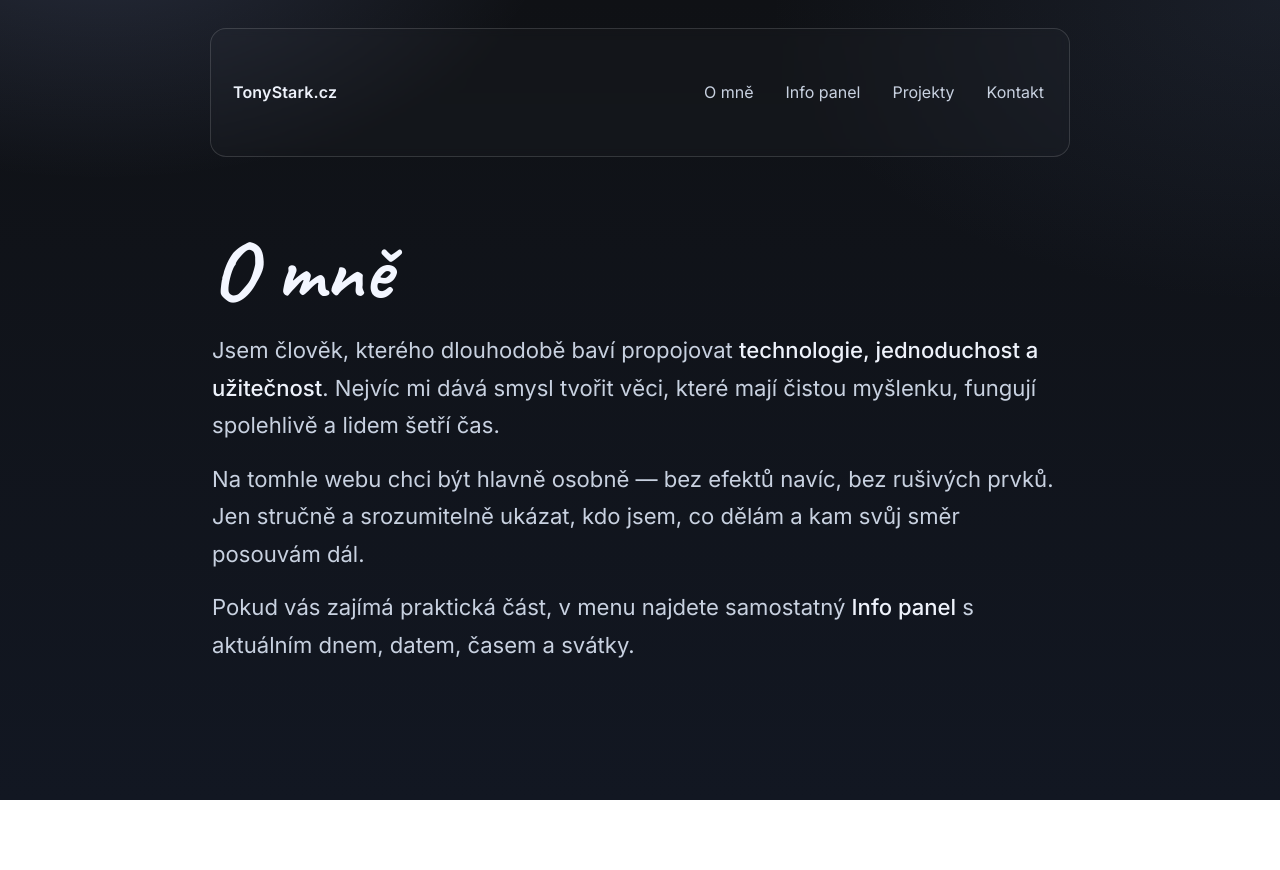
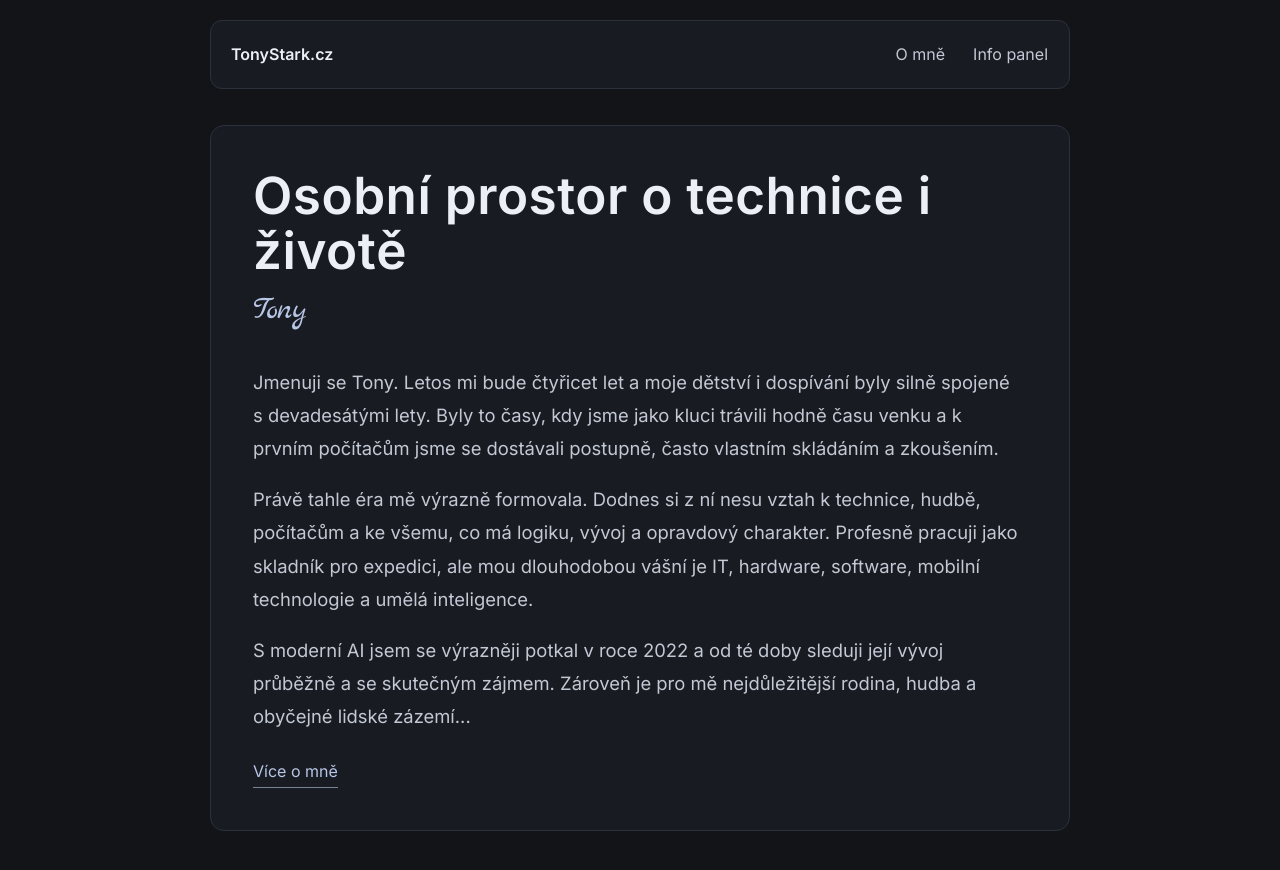
Before and after one commit to TonyStark-collab/tonystark.cz, a plain HTML site: page index.html in a window 1280 px wide. Before the commit the page ends 800 px from the top, so only its background shows below. Drawn offline with Linux system fonts and the light colour scheme.

Commit message:
Redesign webu do minimalistické struktury s oddělenou stránkou O mně

```diff
--- a/index.html
+++ b/index.html
@@ -3,126 +3,132 @@
 <head>
   <meta charset="UTF-8" />
   <meta name="viewport" content="width=device-width, initial-scale=1.0" />
-  <title>TonyStark.cz | O mně</title>
-  <meta name="description" content="Osobní stránka TonyStark.cz — stručně a lidsky o mně." />
+  <title>TonyStark.cz | Domů</title>
+  <meta name="description" content="Osobní web TonyStark.cz v klidném, čistém a čitelném stylu." />
   <link rel="preconnect" href="https://fonts.googleapis.com" />
   <link rel="preconnect" href="https://fonts.gstatic.com" crossorigin />
-  <link href="https://fonts.googleapis.com/css2?family=Caveat:wght@600;700&family=Inter:wght@400;500;600&display=swap" rel="stylesheet" />
+  <link href="https://fonts.googleapis.com/css2?family=Inter:wght@400;500;600&family=Marck+Script&display=swap" rel="stylesheet" />
   <style>
     :root {
-      --bg: #0f1115;
-      --bg-soft: #151922;
-      --line: rgba(255, 255, 255, 0.14);
-      --text: #eef2fb;
-      --text-soft: #c8d1e0;
-      --accent: #9fb6ff;
-      --max-width: 860px;
+      --bg: #121418;
+      --surface: #181b21;
+      --line: #2b313c;
+      --text: #eceff5;
+      --text-soft: #c2c8d4;
+      --link: #b7c6e6;
+      --max: 860px;
     }
 
     * { box-sizing: border-box; }
 
     body {
       margin: 0;
-      min-height: 100vh;
-      font-family: "Inter", system-ui, -apple-system, BlinkMacSystemFont, "Segoe UI", sans-serif;
+      background: var(--bg);
       color: var(--text);
-      background:
-        radial-gradient(900px 520px at 8% -10%, rgba(159, 182, 255, 0.17), transparent 50%),
-        radial-gradient(880px 520px at 100% 0%, rgba(83, 102, 145, 0.16), transparent 58%),
-        linear-gradient(180deg, #0f1115 0%, #121722 100%);
-      line-height: 1.7;
-      display: flex;
-      justify-content: center;
-      padding: 28px 18px 56px;
+      font-family: "Inter", system-ui, -apple-system, "Segoe UI", sans-serif;
+      line-height: 1.8;
+      padding: 20px 16px 48px;
     }
 
     .page {
-      width: min(var(--max-width), 100%);
+      width: min(var(--max), 100%);
+      margin: 0 auto;
       display: grid;
-      gap: 52px;
+      gap: 36px;
     }
 
     .nav {
       display: flex;
-      flex-wrap: wrap;
       justify-content: space-between;
       align-items: center;
-      gap: 14px;
+      flex-wrap: wrap;
+      gap: 8px;
       border: 1px solid var(--line);
-      border-radius: 16px;
-      padding: 12px;
-      background: rgba(255, 255, 255, 0.02);
-      backdrop-filter: blur(4px);
+      border-radius: 12px;
+      background: var(--surface);
+      padding: 10px;
     }
 
     .brand {
-      font-weight: 600;
-      letter-spacing: 0.01em;
       color: var(--text);
       text-decoration: none;
+      font-weight: 600;
       padding: 8px 10px;
-      border-radius: 10px;
     }
 
     .menu {
       display: flex;
+      gap: 6px;
       flex-wrap: wrap;
-      gap: 6px;
     }
 
     .menu a {
       color: var(--text-soft);
       text-decoration: none;
-      padding: 8px 12px;
-      border-radius: 10px;
+      padding: 8px 10px;
+      border-radius: 9px;
       border: 1px solid transparent;
-      transition: color 0.2s ease, border-color 0.2s ease, background-color 0.2s ease;
+      transition: border-color 0.2s ease, color 0.2s ease;
     }
 
     .menu a:hover,
     .menu a:focus-visible {
       color: var(--text);
       border-color: var(--line);
-      background: rgba(255, 255, 255, 0.03);
       outline: none;
     }
 
-    .intro {
-      padding: clamp(12px, 4vw, 22px) 2px;
+    main {
+      background: var(--surface);
+      border: 1px solid var(--line);
+      border-radius: 14px;
+      padding: clamp(22px, 4.2vw, 42px);
     }
 
-    .intro h1 {
+    h1 {
       margin: 0;
-      font-family: "Caveat", cursive;
-      font-size: clamp(3rem, 9vw, 5.2rem);
+      font-size: clamp(2rem, 6.5vw, 3.2rem);
+      line-height: 1.08;
       letter-spacing: 0.01em;
-      line-height: 0.95;
-      font-weight: 700;
-      color: #f3f6ff;
     }
 
-    .intro p {
-      margin: 22px 0 0;
-      font-size: clamp(1.08rem, 2.25vw, 1.38rem);
-      color: var(--text-soft);
-      max-width: 66ch;
+    .podpis {
+      font-family: "Marck Script", cursive;
+      font-size: clamp(1.4rem, 4.8vw, 2rem);
+      color: var(--link);
+      display: inline-block;
+      margin-top: 4px;
     }
 
-    .intro p + p {
-      margin-top: 16px;
+    .text {
+      margin-top: 26px;
+      max-width: 66ch;
+      font-size: clamp(1rem, 2.35vw, 1.15rem);
+      color: var(--text-soft);
     }
 
-    .highlight {
-      color: var(--text);
-      font-weight: 500;
+    .text p { margin: 0 0 18px; }
+
+    .more {
+      display: inline-flex;
+      margin-top: 6px;
+      color: var(--link);
+      text-decoration: none;
+      border-bottom: 1px solid color-mix(in srgb, var(--link) 60%, transparent);
+      padding-bottom: 1px;
     }
 
-    @media (max-width: 680px) {
-      body { padding-top: 16px; }
-      .page { gap: 34px; }
-      .nav { padding: 10px; }
-      .brand { width: 100%; padding-bottom: 2px; }
-      .menu a { padding: 7px 10px; }
+    .more:hover,
+    .more:focus-visible {
+      color: #d3def5;
+      border-bottom-color: #d3def5;
+      outline: none;
+    }
+
+    @media (max-width: 640px) {
+      body { padding-top: 14px; }
+      .page { gap: 24px; }
+      .brand { width: 100%; }
     }
   </style>
 </head>
@@ -131,24 +137,22 @@
     <nav class="nav" aria-label="Hlavní navigace">
       <a class="brand" href="/">TonyStark.cz</a>
       <div class="menu">
-        <a href="/">O mně</a>
+        <a href="/o-mne/">O mně</a>
         <a href="/info-panel/">Info panel</a>
-        <a href="/projekty/">Projekty</a>
-        <a href="/kontakt/">Kontakt</a>
       </div>
     </nav>
 
-    <main class="intro" id="o-mne">
-      <h1>O mně</h1>
-      <p>
-        Jsem člověk, kterého dlouhodobě baví propojovat <span class="highlight">technologie, jednoduchost a užitečnost</span>. Nejvíc mi dává smysl tvořit věci, které mají čistou myšlenku, fungují spolehlivě a lidem šetří čas.
-      </p>
-      <p>
-        Na tomhle webu chci být hlavně osobně — bez efektů navíc, bez rušivých prvků. Jen stručně a srozumitelně ukázat, kdo jsem, co dělám a kam svůj směr posouvám dál.
-      </p>
-      <p>
-        Pokud vás zajímá praktická část, v menu najdete samostatný <span class="highlight">Info panel</span> s aktuálním dnem, datem, časem a svátky.
-      </p>
+    <main>
+      <h1>Osobní prostor o technice i životě</h1>
+      <span class="podpis">Tony</span>
+
+      <div class="text">
+        <p>Jmenuji se Tony. Letos mi bude čtyřicet let a moje dětství i dospívání byly silně spojené s devadesátými lety. Byly to časy, kdy jsme jako kluci trávili hodně času venku a k prvním počítačům jsme se dostávali postupně, často vlastním skládáním a zkoušením.</p>
+        <p>Právě tahle éra mě výrazně formovala. Dodnes si z ní nesu vztah k technice, hudbě, počítačům a ke všemu, co má logiku, vývoj a opravdový charakter. Profesně pracuji jako skladník pro expedici, ale mou dlouhodobou vášní je IT, hardware, software, mobilní technologie a umělá inteligence.</p>
+        <p>S moderní AI jsem se výrazněji potkal v roce 2022 a od té doby sleduji její vývoj průběžně a se skutečným zájmem. Zároveň je pro mě nejdůležitější rodina, hudba a obyčejné lidské zázemí...</p>
+      </div>
+
+      <a class="more" href="/o-mne/">Více o mně</a>
     </main>
   </div>
 </body>
```
Also changed, not shown: info-panel/index.html (+75 -63 lines), o-mne/index.html (added, +178 -0 lines).
